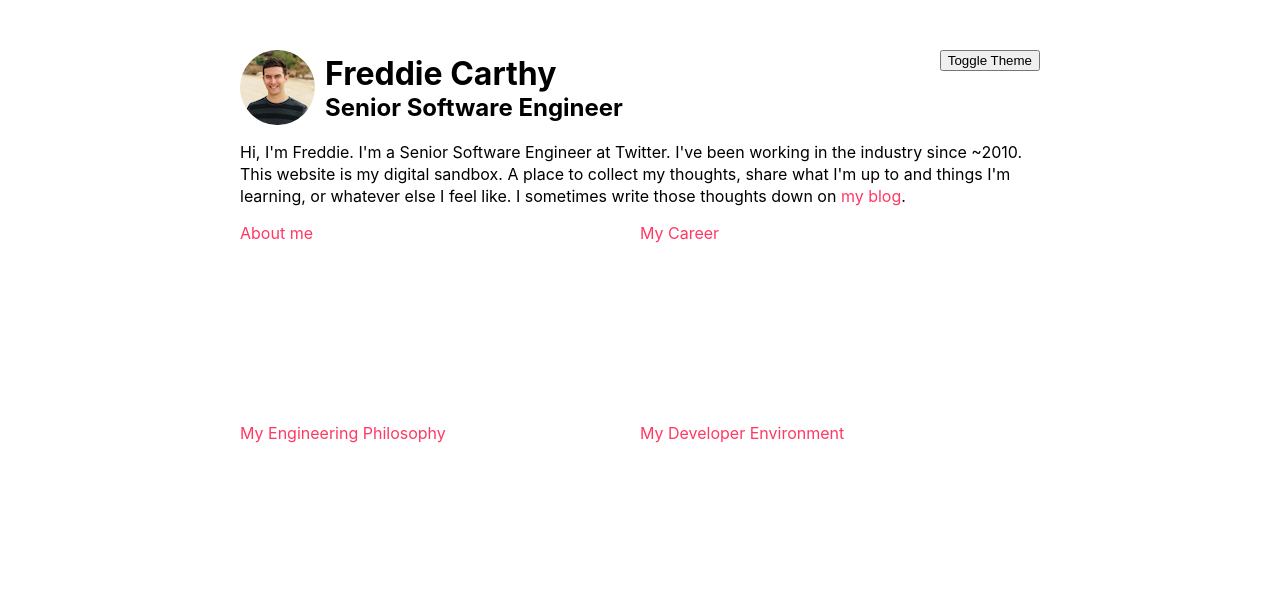
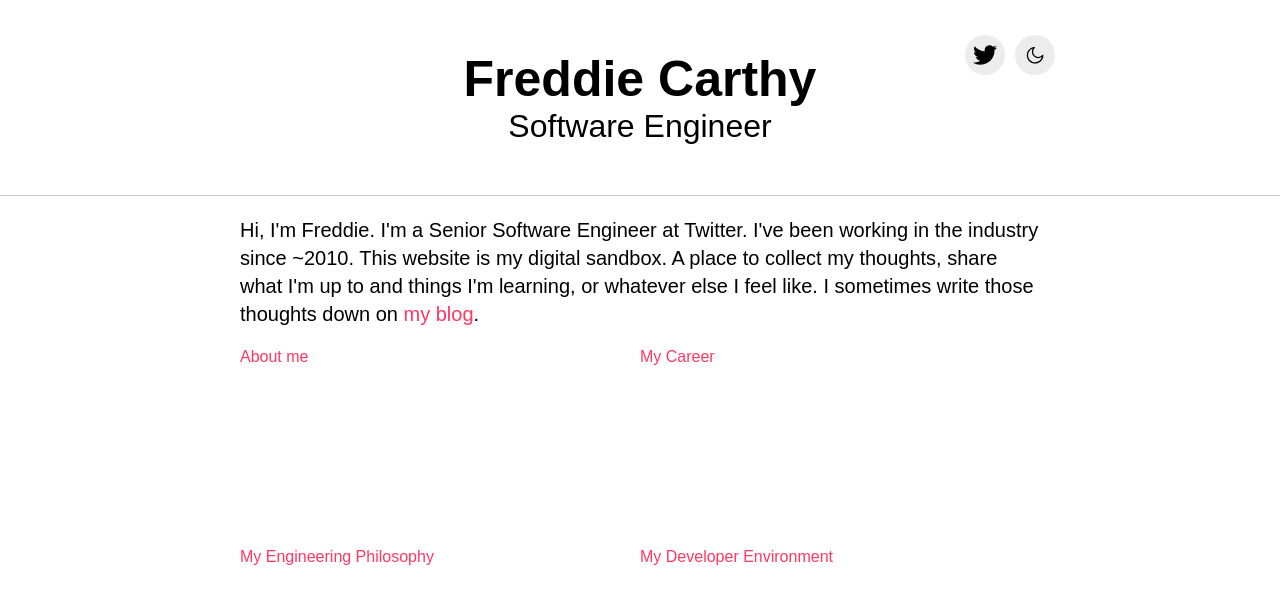
Before and after one commit to gjunkie/freddiecarthy, a Next.js app: page / in a window 1280 px wide. Shown: the top 604 px of the page. Built offline with nearby package versions, Linux system fonts and the light colour scheme; no server answers; the database is empty.

Commit message:
add header controls

```diff
--- /dev/null
+++ b/components/Controls/Controls.module.css
@@ -0,0 +1,54 @@
+.controls {
+  position: absolute;
+  top: -20px;
+  right: -20px;
+}
+
+.controls ul {
+  display: flex;
+  justify-content: flex-end;
+  width: 800px;
+}
+
+.controls li {
+  border-radius: 30px;
+  height: 40px;
+  margin: 5px;
+  width: 40px;
+}
+
+.controls li:hover {
+  cursor: pointer;
+}
+
+.controls a {
+  display: flex;
+  width: 40px;
+  height: 40px;
+  justify-content: center;
+  align-items: center;
+}
+
+.controls.dark-mode li {
+  background: #333333;
+}
+
+.controls.dark-mode li:hover {
+  background: #2de2e6;
+}
+
+.controls.dark-mode svg {
+  fill: #ffffff;
+}
+
+.controls.light-mode li {
+  background: #ececec;
+}
+
+.controls.light-mode li:hover {
+  background: #ff3864
+}
+
+.controls.light-mode li:hover svg {
+  fill: #ffffff;
+}
--- /dev/null
+++ b/components/Controls/index.js
@@ -0,0 +1,30 @@
+import * as React from 'react'
+import { useTheme, useThemeToggle } from '../../contexts/ThemeContext'
+import { TwitterIcon } from '../icons/Twitter'
+import { ThemeToggle } from '../ThemeToggle'
+
+import styles from './Controls.module.css'
+
+export const Controls = () => {
+  const theme = useTheme()
+  const toggleTheme = useThemeToggle()
+
+  return (
+    <div className={`${styles.controls} ${styles[theme]}`}>
+      <ul>
+        <li>
+          <a
+            className={styles.link}
+            href="https://twitter.com/freddiecarthy"
+            rel="noreferrer"
+            target="_blank">
+            <TwitterIcon />
+          </a>
+        </li>
+        <li>
+          <ThemeToggle onClick={toggleTheme} />
+        </li>
+      </ul>
+    </div>
+  )
+}
--- a/components/Header/Header.module.css
+++ b/components/Header/Header.module.css
@@ -1,12 +1,44 @@
 .header {
+  border-bottom-width: 1px;
+  border-bottom-style: solid;
   display: flex;
   justify-content: center;
-  margin-top: 50px;
+  margin-bottom: 20px;
+  overflow: hidden;
+  padding-top: 50px;
+  padding-bottom: 50px;
+  position: relative;
+}
+
+.header.light-mode {
+  border-bottom-color: #cacaca;
+}
+
+.header.dark-mode {
+  border-bottom-color: #292929;
 }
 
 .header img {
-  border-radius: 65px;
+  border-radius: 40px;
   margin-right: 10px;
+}
+
+.earth {
+  background-image: url('/sky.svg');
+  background-position: center top;
+  height: 300px;
+  position: absolute;
+  top: 0;
+  transition-duration: 250ms;
+  width: 100%;
+}
+
+.header.light-mode .earth {
+  transform: rotate(180deg);
+}
+
+.header.dark-mode .earth {
+  transform: rotate(360deg);
 }
 
 .contents {
@@ -17,7 +49,8 @@
 }
 
 .me {
-  display: flex;
-  flex-direction: column;
-  justify-content: center;
+  text-align: center;
+  position: relative;
+  width: 800px;
+  z-index: 1;
 }
--- a/components/Header/index.js
+++ b/components/Header/index.js
@@ -1,40 +1,28 @@
 import * as React from 'react'
-import Link from 'next/link'
-import { useTheme, useThemeToggle } from '../../contexts/ThemeContext'
-
-import { ThemeToggle } from '../ThemeToggle'
+import { useTheme } from '../../contexts/ThemeContext'
+import { Controls } from '../Controls'
 
 import styles from './Header.module.css'
 
 export const Header = () => {
-  const toggleTheme = useThemeToggle()
   const theme = useTheme()
 
   React.useEffect(() => {
-    if (window.matchMedia && window.matchMedia('(prefers-color-scheme: dark)').matches) {
-      document.body.classList.add('dark-mode')
-    } else {
-      document.body.classList.add('light-mode')
-    }
-  }, [])
-
-  const onToggleTheme = () => {
-    const nextTheme = theme === 'light-mode' ? 'dark-mode' : 'light-mode'
-    toggleTheme(nextTheme)
     document.body.classList.remove('dark-mode', 'light-mode')
     document.body.classList.add(theme)
-  }
+  }, [theme])
 
   return (
-    <div className={styles.header}>
-      <div className={styles.contents}>
-        <img src="/freddiecarthy-thumb.jpg" />
+    <>
+      <div className={`${styles.header} ${styles[theme]}`}>
+        {/* <img src="/freddiecarthy-thumb.jpg" /> */}
         <div className={styles.me}>
           <h1>Freddie Carthy</h1>
-          <h2>Senior Software Engineer</h2>
+          <h2>Software Engineer</h2>
+          <Controls />
         </div>
-        <ThemeToggle onClick={onToggleTheme} />
+        <div className={styles.earth}></div>
       </div>
-    </div>
+    </>
   )
 }
--- a/components/ThemeToggle/ThemeToggle.module.css
+++ b/components/ThemeToggle/ThemeToggle.module.css
@@ -1,5 +1,10 @@
 .themeToggle {
-  position: absolute;
-  right: 0;
-  top: 0;
+  background: transparent;
+  border: none;
+  height: 40px;
+  width: 40px;
 }
+
+.themeToggle:hover {
+  cursor: pointer;
+}
--- a/components/ThemeToggle/index.js
+++ b/components/ThemeToggle/index.js
@@ -1,17 +1,25 @@
 import * as React from 'react'
 import PropTypes from 'prop-types'
+import { useTheme } from '../../contexts/ThemeContext'
+import { Sun } from '../icons/Sun'
+import { Moon } from '../icons/Moon'
 
 import styles from './ThemeToggle.module.css'
 
 export const ThemeToggle = ({
   onClick,
 }) => {
+  const theme = useTheme()
+  const ariaLabel = theme === 'light-mode' ? 'Switch to dark mode' : 'Switch to light mode';
+  const Icon = theme === 'light-mode' ? Moon : Sun;
+
   return (
     <button
-      className={styles.themeToggle}
+      className={`${styles.themeToggle} ${styles[theme]}`}
       onClick={onClick}
+      aria-label={ariaLabel}
       type="button">
-        Toggle Theme
+      <Icon />
     </button>
   )
 }
--- a/contexts/ThemeContext/index.js
+++ b/contexts/ThemeContext/index.js
@@ -6,10 +6,17 @@ const ThemeToggleContext = React.createContext()
 
 const ThemeProvider = ({children}) => {
   const [theme, setTheme] = React.useState('light-mode')
+  console.log('initial', theme)
+
+
+  const onToggleTheme = () => {
+    const nextTheme = theme === 'light-mode' ? 'dark-mode' : 'light-mode'
+    setTheme(nextTheme)
+  }
 
   return (
     <ThemeContext.Provider value={theme}>
-      <ThemeToggleContext.Provider value={setTheme}>
+      <ThemeToggleContext.Provider value={onToggleTheme}>
         {children}
       </ThemeToggleContext.Provider>
     </ThemeContext.Provider>
--- a/pages/Home.module.css
+++ b/pages/Home.module.css
@@ -4,7 +4,8 @@
 }
 
 .main p {
-  line-height: 22px;
+  line-height: 28px;
+  font-size: 20px;
 }
 
 .list {
--- a/pages/_app.js
+++ b/pages/_app.js
@@ -6,6 +6,15 @@ import { Header } from '../components/Header/'
 import './styles.css'
 
 function MyApp({ Component, pageProps }) {
+
+  React.useEffect(() => {
+    if (window.matchMedia && window.matchMedia('(prefers-color-scheme: dark)').matches) {
+      document.body.classList.add('dark-mode')
+    } else {
+      document.body.classList.add('light-mode')
+    }
+  }, [])
+
   return (
     <ThemeProvider>
       <>
--- a/pages/index.js
+++ b/pages/index.js
@@ -2,14 +2,11 @@ import * as React from 'react'
 import Head from 'next/head'
 import Link from 'next/link'
 import fire from '../config/fire-config'
-import { useTheme } from '../contexts/ThemeContext'
 
 import styles from './Home.module.css'
 
 const Home = () => {
   const [blogs, setBlogs] = React.useState([])
-  const theme = useTheme()
-  console.log({theme})
 
   React.useEffect(() => {
     fire.firestore()
--- a/pages/styles.css
+++ b/pages/styles.css
@@ -1,5 +1,13 @@
+body {
+  font-family: Larsseit, sans-serif;
+  transition-property: background-color;
+  transition-duration: 250ms;
+  -webkit-font-smoothing: antialiased;
+}
+
+/* Dark Mode */
 .dark-mode {
-  background-color: #000000;
+  background-color: #151515;
   color: #ffffff;
 }
 
@@ -11,6 +19,7 @@
   color: #ff3864;
 }
 
+/* Light Mode */
 .light-mode {
   background-color: #ffffff;
   color: #000000;
@@ -18,6 +27,10 @@
 
 .light-mode a {
   color: #ff3864;
+}
+
+.light-mode a:hover {
+  color: #2de2e6;
 }
 
 h1,
@@ -29,8 +42,14 @@ h6 {
   margin: 0;
 }
 
-a:hover {
-  text-decoration: underline;
+h1 {
+  font-size: 50px;
+  font-weight: 700;
+}
+
+h2 {
+  font-size: 32px;
+  font-weight: 300;
 }
 
 ul {
```
